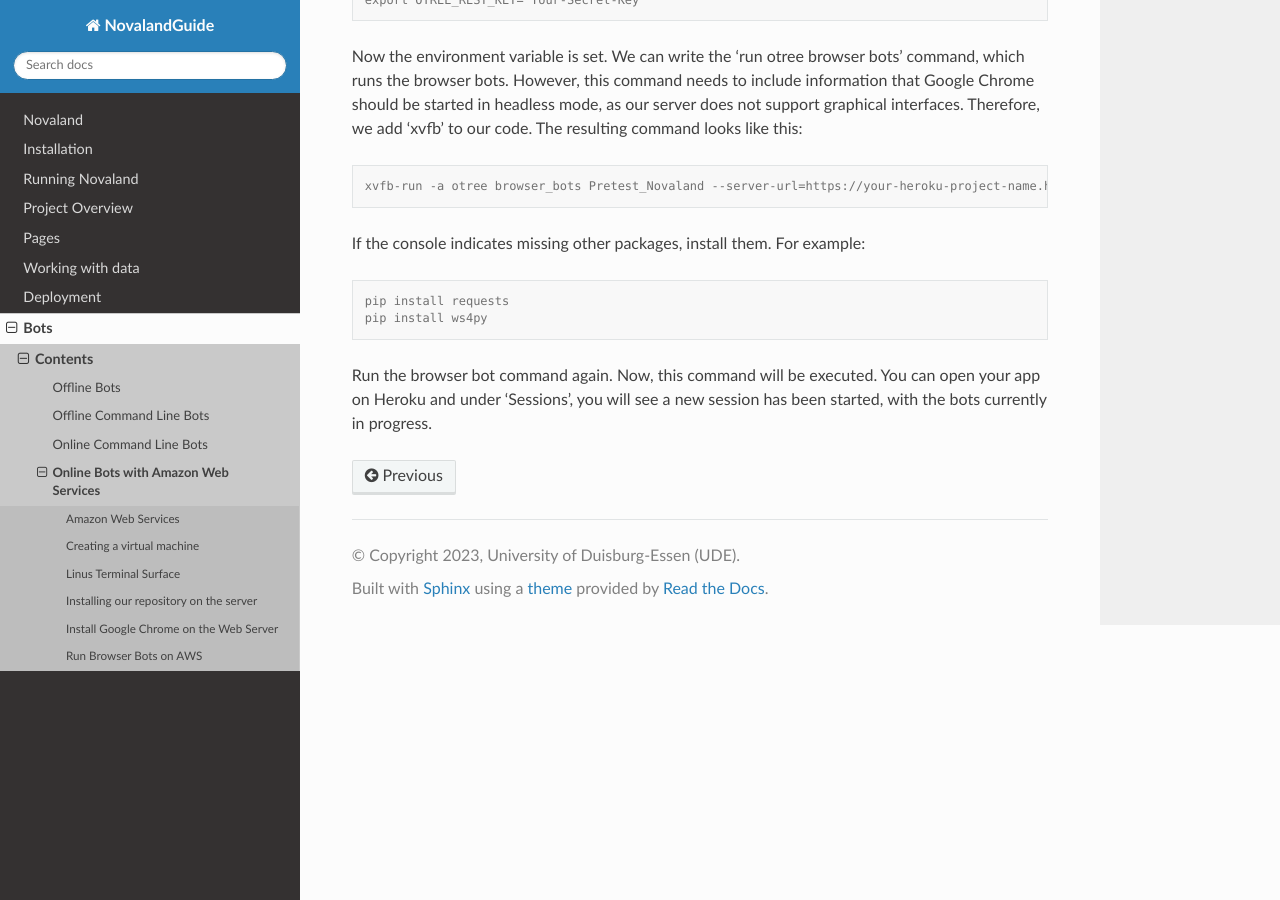
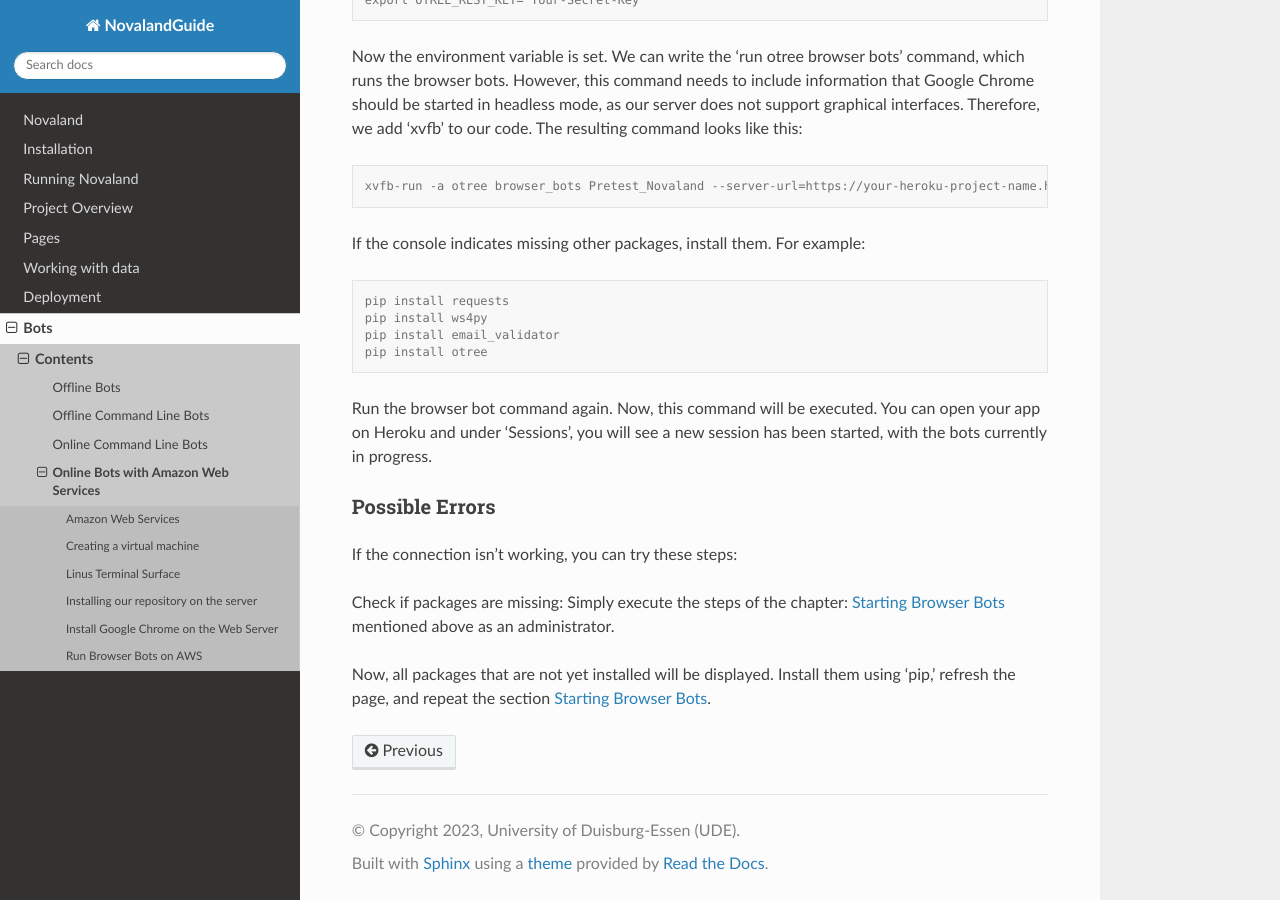
Before and after one commit to EmpPowiUDE/NovalandGuide, a Sphinx documentation site: the page built from docs/source/OnlineBotsWithAWS.rst, in a window 1280 px wide and 900 px high, scrolled down 6083 px. Built offline with Sphinx 7.4.7 and the Read the Docs theme 2.0.0, drawn with Linux system fonts in a browser that asks for light colours.

Commit message:
Add Possible Errors Chapter in OnlineBotsWithAWS

```diff
--- a/docs/source/OnlineBotsWithAWS.rst
+++ b/docs/source/OnlineBotsWithAWS.rst
@@ -248,6 +248,8 @@ _____________________
 Um die Browser Bots bei Heroku laufen lassen zu können, muss dort ein Secret Key auf dem Server eingebaut werden.
 Mehr Infos dazu findest dazu hier: :ref:`otree-rest-key`
 
+
+.. _starting-browser-bots:
 Starting Browser Bots
 ______________________
 If you are still logged in as the root user, as we did at the beginning of this tutorial to install packages, you need to revert this now.
@@ -298,7 +300,19 @@ For example:
 
     pip install requests
     pip install ws4py
+    pip install email_validator
+    pip install otree
 
 Run the browser bot command again.
 Now, this command will be executed.
 You can open your app on Heroku and under 'Sessions', you will see a new session has been started, with the bots currently in progress.
+
+Possible Errors
+_________________________________
+If the connection isn't working, you can try these steps:
+
+Check if packages are missing:
+Simply execute the steps of the chapter: :ref:`starting-browser-bots` mentioned above as an administrator.
+
+Now, all packages that are not yet installed will be displayed.
+Install them using 'pip,' refresh the page, and repeat the section :ref:`starting-browser-bots`.
```
